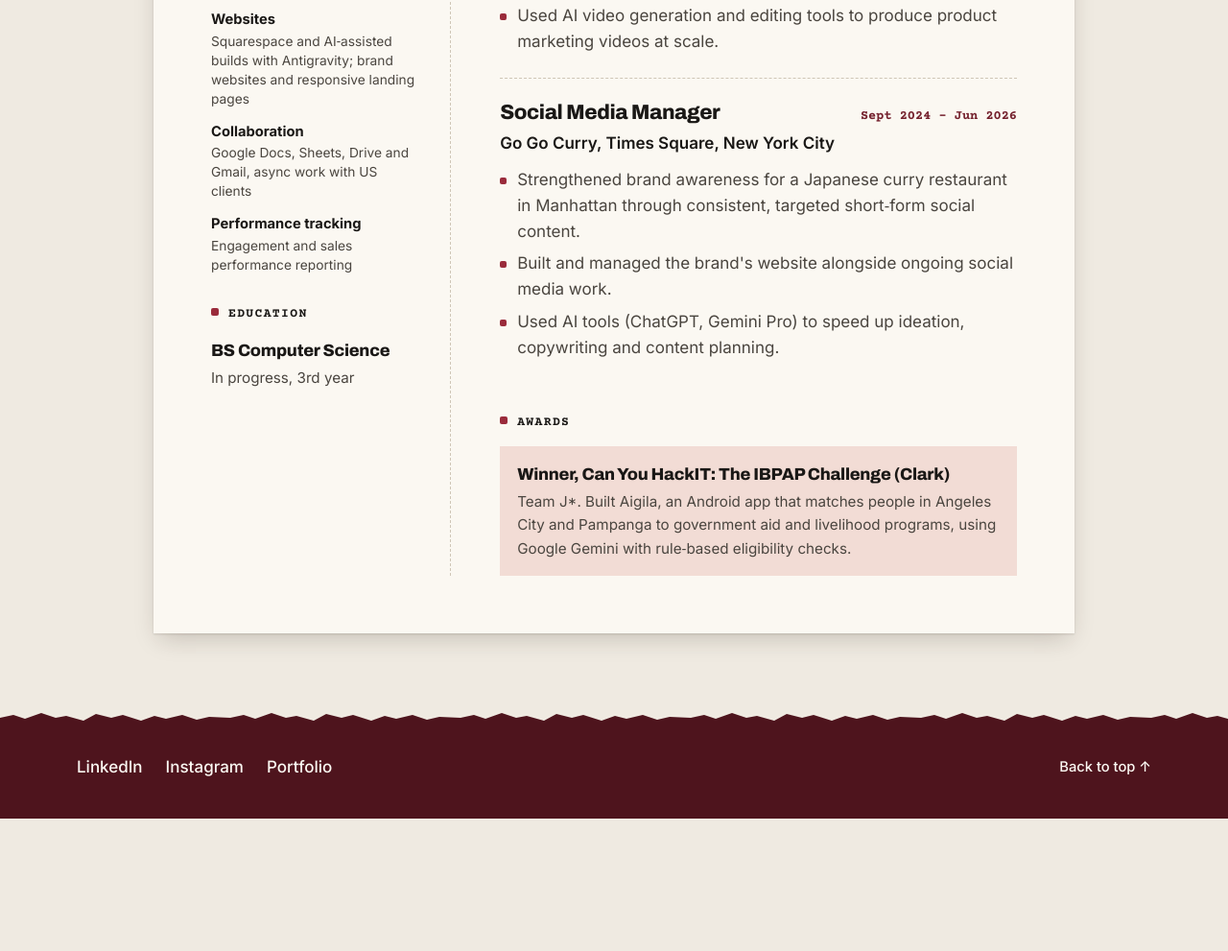
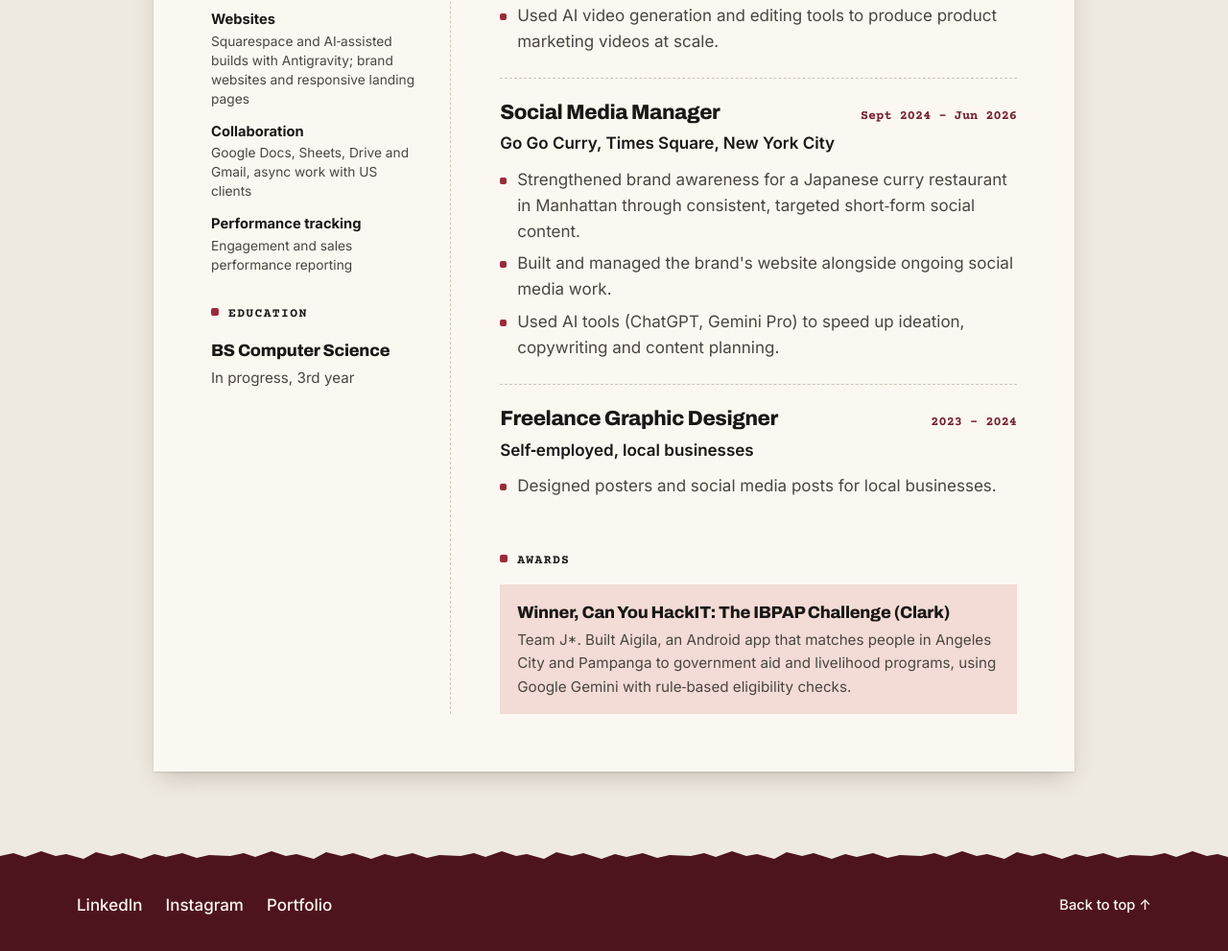
Before and after one commit to Galvin111/portfolio-site, a plain HTML site: page resume.html in a window 1280 px wide. Shown: the part 1262-2253 px from the top of the page at 96% size. Before the commit the page ends 2115 px from the top, so only its background shows below. Drawn offline with nearby package versions, Linux system fonts and the light colour scheme.

Commit message:
Add freelance graphic design work before Go Go Curry
2023 – 2024, posters and social posts for local businesses, on the
resume and in the homepage experience list.

Co-Authored-By: Claude Opus 5.5 <noreply@anthropic.com>

```diff
--- a/resume.html
+++ b/resume.html
@@ -135,6 +135,17 @@
                   <li>Used AI tools (ChatGPT, Gemini Pro) to speed up ideation, copywriting and content planning.</li>
                 </ul>
               </div>
+
+              <div class="job">
+                <div class="job-head">
+                  <h3 class="job-role">Freelance Graphic Designer</h3>
+                  <span class="job-dates">2023 – 2024</span>
+                </div>
+                <p class="job-org">Self‑employed, local businesses</p>
+                <ul>
+                  <li>Designed posters and social media posts for local businesses.</li>
+                </ul>
+              </div>
             </section>
 
             <section class="r-block">
```
Also changed, not shown: index.html (+8 -0 lines).
